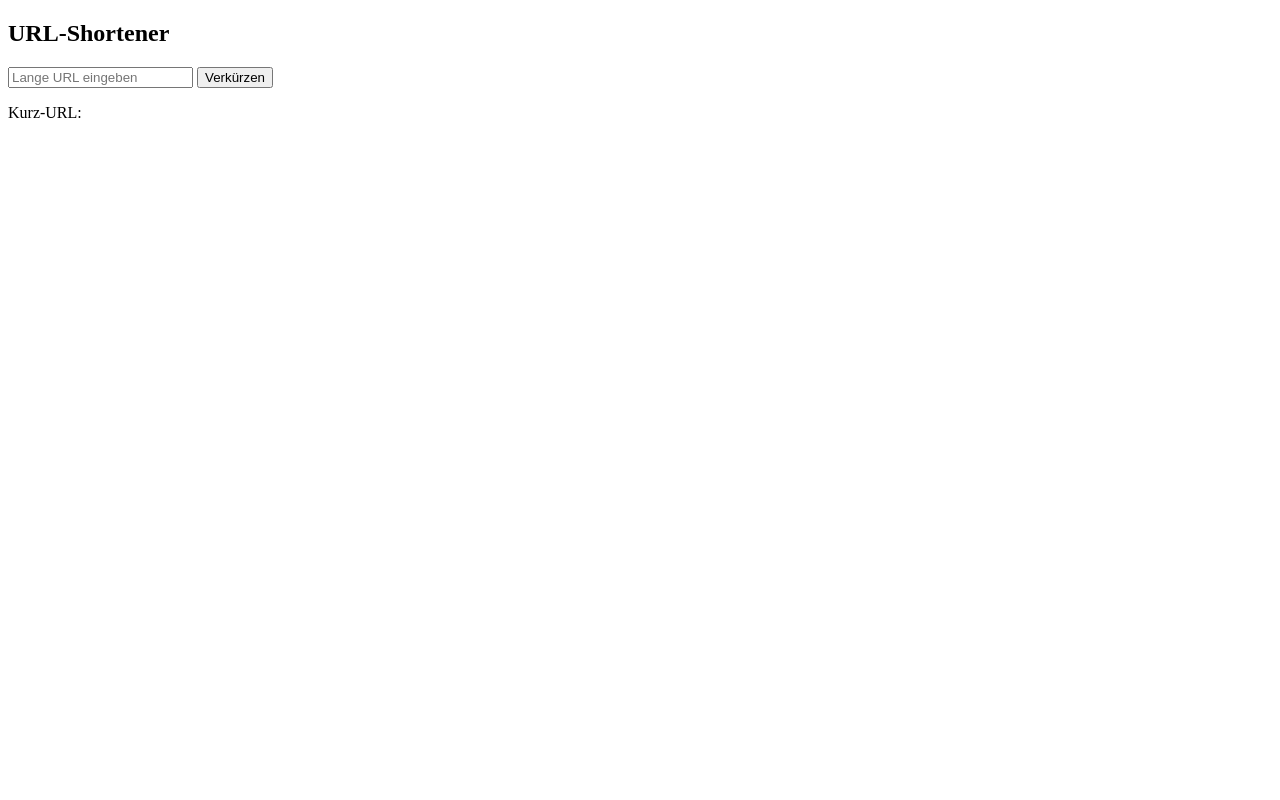
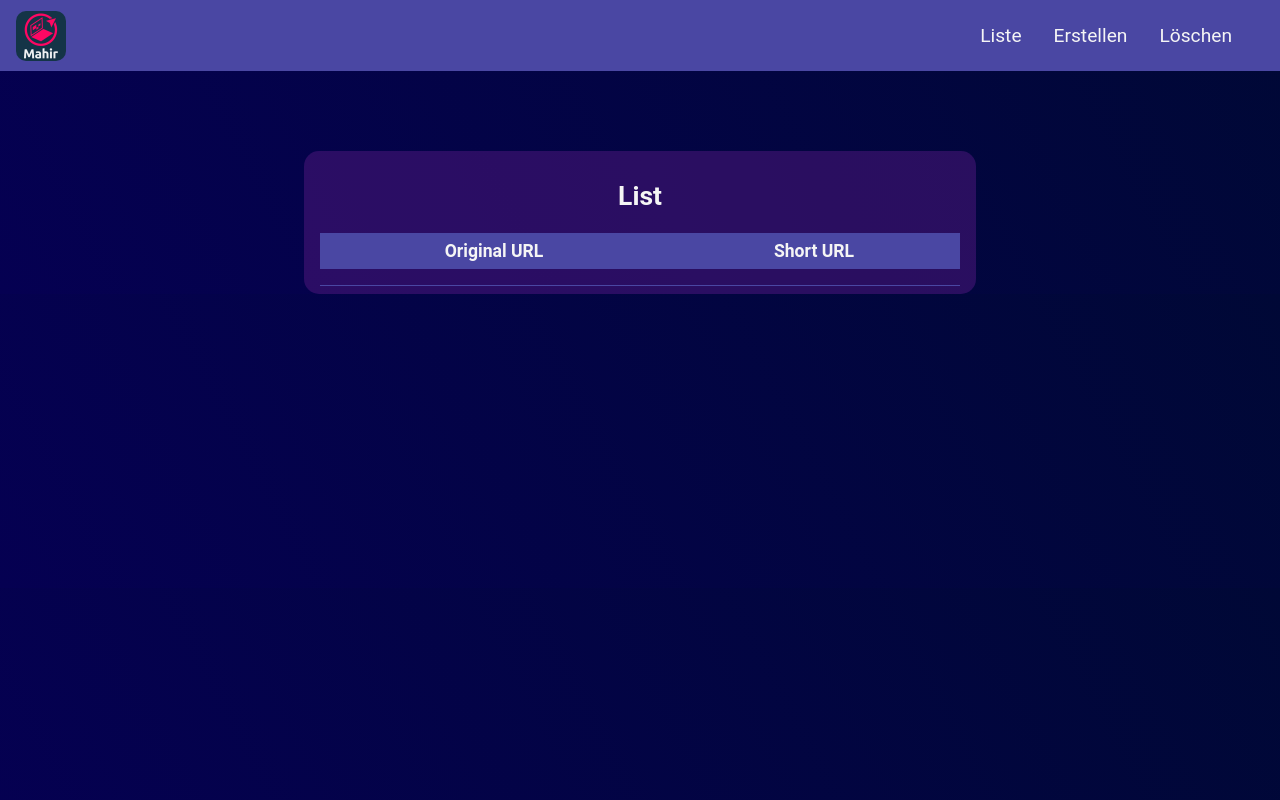
Before and after one commit to DJMahirNationTV/projekt_arbeit_ihk_pr-fungsaufgaben_fiae, a website: page src/public/index.html in a window 1280 px wide. Drawn offline with Linux system fonts and the light colour scheme; no server answers.

Commit message:
Frontend einbindung und Frontend Development

```diff
--- a/package.json
+++ b/package.json
@@ -4,7 +4,7 @@
   "description": "URL Shortner - IHK Prüfungsaufgaben",
   "main": "index.js",
   "scripts": {
-    "start": "node ./src/index.js"
+    "start": "node src/index.js"
   },
   "repository": {
     "type": "git",
--- a/src/index.js
+++ b/src/index.js
@@ -1,13 +1,12 @@
 const express = require("express");
 const mysql = require("mysql");
-const cors = require("cors");
 const path = require("path");
 require("dotenv").config();
 
 const app = express();
 app.use(express.json());
 app.use(express.urlencoded({ extended: true }));
-app.use(express.static("public"));
+app.use(express.static(path.join(__dirname, "public")));
 
 // Datenbankverbindung | Quelle: https://www.npmjs.com/package/mysql
 const db = mysql.createConnection({
--- /dev/null
+++ b/src/public/assets/css/style.css
@@ -0,0 +1,101 @@
+body {
+   margin: 0;
+   padding: 0;
+   font-family: 'Roboto', sans-serif;
+   background: linear-gradient(62deg, rgb(5, 0, 82) 0%, rgb(0, 8, 54) 100%);
+}
+.section {
+   display: block;
+   max-width: 50%;
+   margin: 0 auto;
+   margin-top: 5rem;
+   padding: 0.5rem 1rem;
+   border-radius: 15px;
+   text-align: center;
+   font-size: 1.1rem;
+   background: rgba(73, 22, 122, 0.562);
+   color: whitesmoke;
+}
+
+.container input {
+   max-width: 100%;
+   padding: 0.5rem;
+   margin: 0.5rem 0;
+   border-radius: 5px;
+   border: none;
+   font-size: 1rem;
+}
+.container button {
+   padding: 0.5rem 1rem;
+   margin: 0.5rem 0;
+   border-radius: 5px;
+   border: none;
+   background: #4a47a3;
+   color: whitesmoke;
+   cursor: pointer;
+   font-size: 1rem;
+}
+.output {
+   margin-top: 1rem;
+   padding: 0.5rem;
+   border-radius: 5px;
+   background: rgba(0, 0, 0, 0.5);
+   color: whitesmoke;
+}
+
+.header {
+   display: flex;
+   justify-content: space-between;
+   align-items: center;
+   padding: 0.5rem 1rem;
+   background: #4a47a3;
+   color: whitesmoke;
+}
+.header img {
+   width: 50px;
+   height: 50px;
+   border-radius: 20%;
+}
+
+.nav {
+   display: flex;
+   justify-content: space-between;
+   align-items: center;
+   padding: 0 1rem;
+   background: #4a47a3;
+   color: whitesmoke;
+}
+.nav a {
+   color: whitesmoke;
+   text-decoration: none;
+   font-size: 1.2rem;
+}
+
+.nav ul li {
+   list-style: none;
+   display: inline;
+   margin: 0 1rem;
+}
+
+.nav ul {
+   display: flex;
+}
+
+.header h1 {
+   font-size: 1.5rem;
+}
+
+.table {
+   margin-top: 1rem;
+   border-collapse: collapse;
+   width: 100%;
+}
+.table th {
+   background: #4a47a3;
+   color: whitesmoke;
+   padding: 0.5rem;
+}
+.table td {
+   padding: 0.5rem;
+   border-bottom: 1px solid #4a47a3;
+}
--- /dev/null
+++ b/src/public/assets/js/function.js
@@ -0,0 +1,14 @@
+async function shortenUrl() {
+   const longUrl = document.getElementById("longUrl").value;
+   const response = await fetch("/shorten", {
+       method: "POST",
+       headers: { "Content-Type": "application/json" },
+       body: JSON.stringify({ longUrl })
+   });
+   const result = await response.json();
+   document.getElementById("shortUrl").innerText = result.shortUrl;
+}
+
+let btn = document.getElementById("button");
+
+btn.addEventListener("click", shortenUrl);
--- a/src/public/index.html
+++ b/src/public/index.html
@@ -1,27 +1,51 @@
-
 <!DOCTYPE html>
 <html lang="de">
 <head>
     <meta charset="UTF-8">
     <meta name="viewport" content="width=device-width, initial-scale=1.0">
     <title>URL-Shortener</title>
-    <script>
-        async function shortenUrl() {
-            const longUrl = document.getElementById("longUrl").value;
-            const response = await fetch("/shorten", {
-                method: "POST",
-                headers: { "Content-Type": "application/json" },
-                body: JSON.stringify({ longUrl })
-            });
-            const result = await response.json();
-            document.getElementById("shortUrl").innerText = result.shortUrl;
-        }
-    </script>
+    <link rel="stylesheet" type="text/css" href="/assets/css/style.css">
+    <script src="/assets/js/function.js" defer></script>
 </head>
 <body>
-    <h2>URL-Shortener</h2>
-    <input type="text" id="longUrl" placeholder="Lange URL eingeben">
-    <button onclick="shortenUrl()">Verkürzen</button>
-    <p>Kurz-URL: <span id="shortUrl"></span></p>
+    <header class="header">
+        <img src="/assets/img/logo.png" alt="Logo">
+        <nav class="nav">
+            <ul>
+                <li><a href="/">Liste</a></li>
+                <li><a href="/create.html">Erstellen</a></li>
+                <li><a href="/delete.html">Löschen</a></li>
+            </ul>
+        </nav>
+    </header>
+    <section class="section">
+        <h2>List</h2>
+        <div class="container">
+            <table class="table">
+                <tr>
+                    <th>Original URL</th>
+                    <th>Short URL</th>
+                </tr>
+                <tr>
+                    <td id="originalUrl"></td>
+                    <td id="shortUrl"></td>
+                </tr>
+            </table>
+        </div>
+    </section>
+    <script>
+        fetch('/api/urls')
+            .then(response => response.json())
+            .then(data => {
+                const table = document.querySelector('.table');
+                data.forEach(url => {
+                    const row = table.insertRow(-1);
+                    const originalUrl = row.insertCell(0);
+                    const shortUrl = row.insertCell(1);
+                    originalUrl.textContent = url.originalUrl;
+                    shortUrl.textContent = url.shortUrl;
+                });
+            });
+    </script>
 </body>
 </html>
```
Also changed, not shown: src/modules/list.js (added, +18 -0 lines), src/public/create.html (added, +30 -0 lines), src/public/delete.html (added, +29 -0 lines), src/public/assets/img/logo.png (added).
